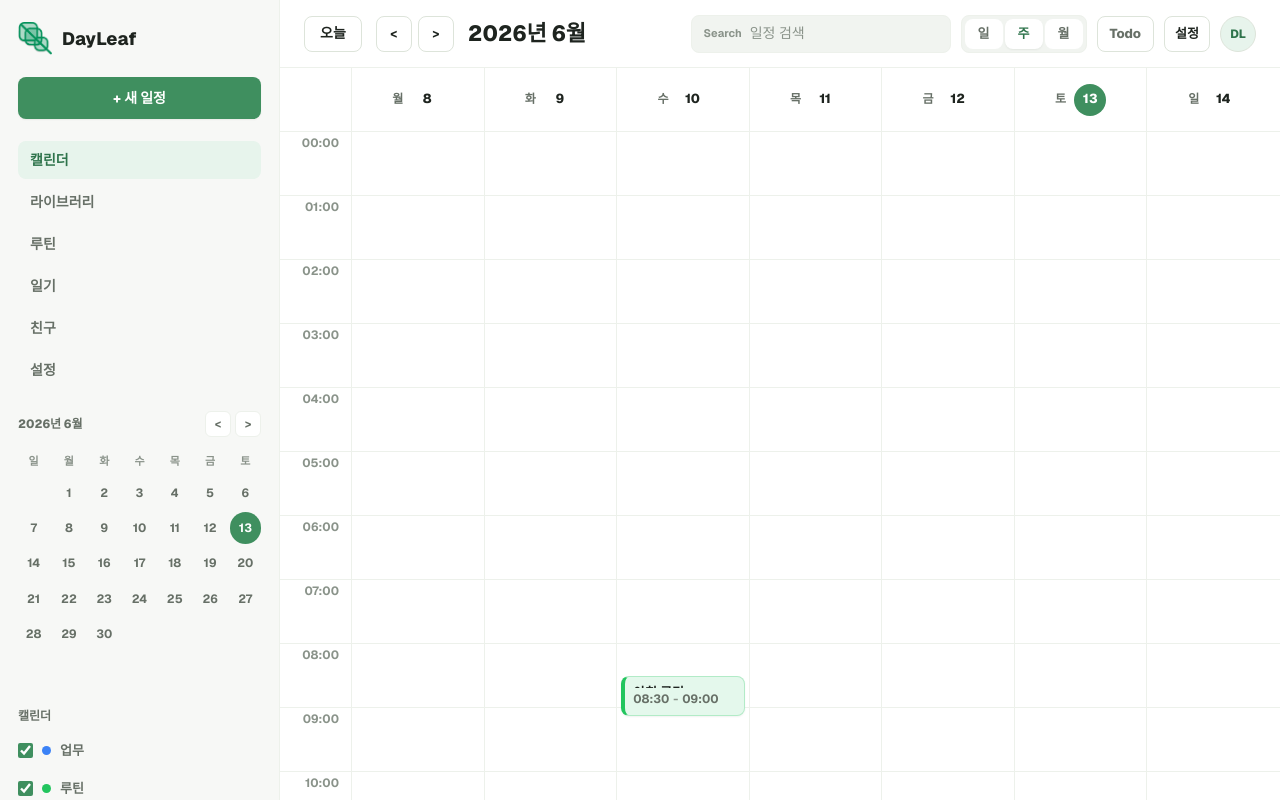
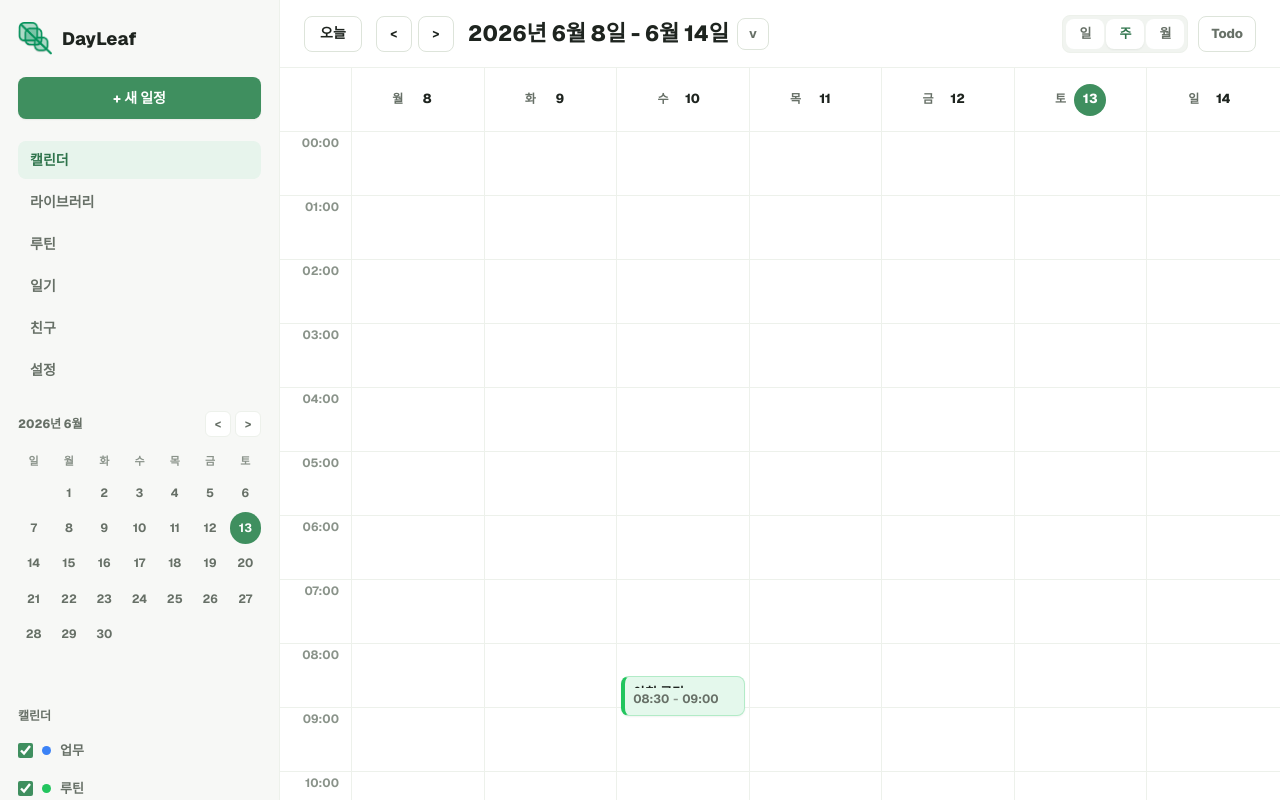
Before and after one commit to Dayleaf/Dayleaf-FE, a Next.js app: page /calendar/weekly in a window 1280 px wide. Shown: the top 800 px of the page. Built offline with nearby package versions, Linux system fonts and the light colour scheme.

Commit message:
✨feat(#4): 캘린더 날짜 이동 기능 개선

```diff
--- a/src/components/calendar/CalendarTopbar.tsx
+++ b/src/components/calendar/CalendarTopbar.tsx
@@ -1,6 +1,6 @@
 'use client'
 
-import { useMemo } from 'react'
+import { useMemo, useState } from 'react'
 import dayjs from 'dayjs'
 import Link from 'next/link'
 import { usePathname, useSearchParams } from 'next/navigation'
@@ -12,42 +12,240 @@ const views = [
   { label: '월', href: '/calendar/monthly' },
 ]
 
+function getView(pathname: string) {
+  if (pathname === '/calendar/weekly') {
+    return 'week'
+  }
+
+  if (pathname === '/calendar/monthly') {
+    return 'month'
+  }
+
+  return 'day'
+}
+
+function getPathDate(pathname: string) {
+  const [, date] = pathname.match(/^\/calendar\/(\d{4}-\d{2}-\d{2})$/) ?? []
+  return date
+}
+
+function getDateHref(pathname: string, date: string, isTodoOpen = false) {
+  const view = getView(pathname)
+  const params = new URLSearchParams({ date })
+
+  if (view === 'week' && isTodoOpen) {
+    params.set('todo', 'open')
+  }
+
+  if (view === 'week') {
+    return `/calendar/weekly?${params.toString()}`
+  }
+
+  if (view === 'month') {
+    return `/calendar/monthly?${params.toString()}`
+  }
+
+  return `/calendar?${params.toString()}`
+}
+
+function getViewHref(href: string, date: string) {
+  return `${href}?${new URLSearchParams({ date }).toString()}`
+}
+
+function getDatePickerDays(baseDate: dayjs.Dayjs) {
+  const start = baseDate.startOf('month').startOf('week')
+
+  return Array.from({ length: 42 }, (_, index) => start.add(index, 'day'))
+}
+
 export default function CalendarTopbar() {
   const pathname = usePathname()
   const searchParams = useSearchParams()
+  const view = getView(pathname)
   const isWeeklyView = pathname === '/calendar/weekly'
   const isTodoOpen = searchParams.get('todo') === 'open'
-  const todoHref = isTodoOpen ? '/calendar/weekly' : '/calendar/weekly?todo=open'
-  const currentMonthLabel = useMemo(() => dayjs().format('YYYY년 M월'), [])
+  const selectedDate = searchParams.get('date') ?? getPathDate(pathname) ?? dayjs().format('YYYY-MM-DD')
+  const [isDatePickerOpen, setIsDatePickerOpen] = useState(false)
+  const [datePickerMonthDraft, setDatePickerMonthDraft] = useState<string | null>(null)
+  const currentDate = useMemo(() => dayjs(selectedDate), [selectedDate])
+  const datePickerMonth = useMemo(
+    () => dayjs(datePickerMonthDraft ?? selectedDate).startOf('month'),
+    [datePickerMonthDraft, selectedDate],
+  )
+  const datePickerDays = useMemo(() => getDatePickerDays(datePickerMonth), [datePickerMonth])
+  const today = useMemo(() => dayjs().format('YYYY-MM-DD'), [])
+  const moveUnit = view === 'day' ? 'day' : view === 'week' ? 'week' : 'month'
+  const previousHref = getDateHref(
+    pathname,
+    currentDate.subtract(1, moveUnit).format('YYYY-MM-DD'),
+    isTodoOpen,
+  )
+  const nextHref = getDateHref(
+    pathname,
+    currentDate.add(1, moveUnit).format('YYYY-MM-DD'),
+    isTodoOpen,
+  )
+  const todayHref = getDateHref(pathname, today, isTodoOpen)
+  const todoParams = new URLSearchParams({ date: selectedDate })
+
+  if (!isTodoOpen) {
+    todoParams.set('todo', 'open')
+  }
+
+  const todoHref = isTodoOpen
+    ? `/calendar/weekly?${new URLSearchParams({ date: selectedDate }).toString()}`
+    : `/calendar/weekly?${todoParams.toString()}`
+  const currentLabel = useMemo(() => {
+    if (view === 'day') {
+      return currentDate.format('YYYY년 M월 D일')
+    }
+
+    if (view === 'week') {
+      const daysSinceMonday = currentDate.day() === 0 ? 6 : currentDate.day() - 1
+      const weekStart = currentDate.subtract(daysSinceMonday, 'day')
+      const weekEnd = weekStart.add(6, 'day')
+
+      return `${weekStart.format('YYYY년 M월 D일')} - ${weekEnd.format('M월 D일')}`
+    }
+
+    return currentDate.format('YYYY년 M월')
+  }, [currentDate, view])
+  const previousLabel =
+    view === 'day' ? '어제' : view === 'week' ? '지난주' : '지난달'
+  const nextLabel =
+    view === 'day' ? '내일' : view === 'week' ? '다음주' : '다음달'
+  const weekDays = ['일', '월', '화', '수', '목', '금', '토']
 
   return (
     <header className={styles.topbar}>
       <div className={styles.leftGroup}>
-        <button className={styles.todayButton} type="button">
+        <Link href={todayHref} className={styles.todayButton}>
           오늘
-        </button>
-        <div className={styles.monthControls} aria-label="월 이동">
-          <button className={styles.iconButton} type="button" aria-label="이전 달">
+        </Link>
+        <div className={styles.monthControls} aria-label="날짜 이동">
+          <Link className={styles.iconButton} href={previousHref} aria-label={previousLabel}>
             &lt;
-          </button>
-          <button className={styles.iconButton} type="button" aria-label="다음 달">
+          </Link>
+          <Link className={styles.iconButton} href={nextHref} aria-label={nextLabel}>
             &gt;
-          </button>
+          </Link>
         </div>
-        <h1 className={styles.currentMonth}>{currentMonthLabel}</h1>
+        <div className={styles.dateTitleGroup}>
+          <h1 className={styles.currentMonth}>{currentLabel}</h1>
+          <div className={styles.datePickerWrap}>
+            <button
+              className={`${styles.iconButton} ${styles.datePickerButton}`}
+              type="button"
+              aria-label="날짜 선택"
+              aria-expanded={isDatePickerOpen}
+              onClick={() => {
+                setDatePickerMonthDraft(null)
+                setIsDatePickerOpen((open) => !open)
+              }}
+            >
+              v
+            </button>
+            {isDatePickerOpen ? (
+              <div className={styles.datePickerPanel}>
+                <div className={styles.datePickerHeader}>
+                  <strong>{datePickerMonth.format('YYYY년 M월')}</strong>
+                  <div className={styles.datePickerNav}>
+                    <button
+                      className={styles.datePickerNavButton}
+                      type="button"
+                      aria-label="이전 해"
+                      onClick={() =>
+                        setDatePickerMonthDraft(
+                          datePickerMonth.subtract(1, 'year').format('YYYY-MM-DD'),
+                        )
+                      }
+                    >
+                      &lt;&lt;
+                    </button>
+                    <button
+                      className={styles.datePickerNavButton}
+                      type="button"
+                      aria-label="이전 달"
+                      onClick={() =>
+                        setDatePickerMonthDraft(
+                          datePickerMonth.subtract(1, 'month').format('YYYY-MM-DD'),
+                        )
+                      }
+                    >
+                      &lt;
+                    </button>
+                    <button
+                      className={styles.datePickerNavButton}
+                      type="button"
+                      aria-label="다음 달"
+                      onClick={() =>
+                        setDatePickerMonthDraft(
+                          datePickerMonth.add(1, 'month').format('YYYY-MM-DD'),
+                        )
+                      }
+                    >
+                      &gt;
+                    </button>
+                    <button
+                      className={styles.datePickerNavButton}
+                      type="button"
+                      aria-label="다음 해"
+                      onClick={() =>
+                        setDatePickerMonthDraft(
+                          datePickerMonth.add(1, 'year').format('YYYY-MM-DD'),
+                        )
+                      }
+                    >
+                      &gt;&gt;
+                    </button>
+                  </div>
+                </div>
+                <div className={styles.datePickerWeekDays}>
+                  {weekDays.map((day) => (
+                    <span key={day}>{day}</span>
+                  ))}
+                </div>
+                <div className={styles.datePickerCalendar}>
+                  {datePickerDays.map((date) => {
+                    const dateValue = date.format('YYYY-MM-DD')
+                    const isSelected = dateValue === selectedDate
+                    const isToday = dateValue === today
+                    const isOutsideMonth = !date.isSame(datePickerMonth, 'month')
+
+                    return (
+                      <Link
+                        key={dateValue}
+                        href={getDateHref(pathname, dateValue, isTodoOpen)}
+                        className={`${styles.datePickerDay} ${
+                          isSelected ? styles.selectedDatePickerDay : ''
+                        } ${isToday ? styles.todayDatePickerDay : ''} ${
+                          isOutsideMonth ? styles.outsideDatePickerDay : ''
+                        }`}
+                        onClick={() => {
+                          setDatePickerMonthDraft(null)
+                          setIsDatePickerOpen(false)
+                        }}
+                      >
+                        {date.format('D')}
+                      </Link>
+                    )
+                  })}
+                </div>
+              </div>
+            ) : null}
+          </div>
+        </div>
       </div>
 
       <div className={styles.rightGroup}>
-        <label className={styles.search}>
-          <span className={styles.searchIcon}>Search</span>
-          <input type="search" placeholder="일정 검색" aria-label="일정 검색" />
-        </label>
         <nav className={styles.viewSwitcher} aria-label="캘린더 보기">
           {views.map((view) => (
             <Link
               key={view.href}
-              href={view.href}
-              className={`${styles.viewLink} ${pathname === view.href ? styles.activeView : ''}`}
+              href={getViewHref(view.href, selectedDate)}
+              className={`${styles.viewLink} ${
+                getView(pathname) === getView(view.href) ? styles.activeView : ''
+              }`}
             >
               {view.label}
             </Link>
@@ -61,12 +259,6 @@ export default function CalendarTopbar() {
             Todo
           </Link>
         ) : null}
-        <button className={styles.iconButton} type="button" aria-label="설정">
-          설정
-        </button>
-        <button className={styles.avatarButton} type="button" aria-label="프로필">
-          DL
-        </button>
       </div>
     </header>
   )
--- a/src/components/calendar/calendarTopbar.module.css
+++ b/src/components/calendar/calendarTopbar.module.css
@@ -28,10 +28,12 @@
 
 .todayButton,
 .iconButton,
-.avatarButton,
 .viewLink,
 .todoButton {
   height: 36px;
+  display: inline-flex;
+  align-items: center;
+  justify-content: center;
   border: 1px solid var(--color-border);
   background: var(--color-surface);
   color: var(--color-text);
@@ -57,7 +59,6 @@
 
 .todayButton:hover,
 .iconButton:hover,
-.avatarButton:hover,
 .viewLink:hover {
   background: var(--color-hover);
   border-color: var(--color-brand);
@@ -65,6 +66,14 @@
 
 .monthControls {
   gap: 6px;
+}
+
+.dateTitleGroup {
+  position: relative;
+  display: flex;
+  align-items: center;
+  gap: var(--space-2);
+  min-width: 0;
 }
 
 .currentMonth {
@@ -76,37 +85,132 @@
   white-space: nowrap;
 }
 
-.search {
-  width: min(260px, 24vw);
-  height: 38px;
+.datePickerWrap {
+  position: relative;
   display: flex;
   align-items: center;
-  gap: 8px;
-  padding: 0 12px;
-  border: 1px solid var(--color-border-soft);
-  border-radius: var(--radius-md);
-  background: var(--color-surface-muted);
+}
+
+.datePickerButton {
+  width: 32px;
+  min-width: 32px;
+  height: 32px;
+  padding: 0;
   color: var(--color-text-muted);
 }
 
-.searchIcon {
-  font-size: 11px;
+.datePickerPanel {
+  position: absolute;
+  top: calc(100% + var(--space-2));
+  right: 0;
+  z-index: var(--z-modal);
+  width: 288px;
+  display: grid;
+  gap: var(--space-3);
+  padding: var(--space-4);
+  border: 1px solid var(--color-border);
+  border-radius: var(--radius-md);
+  background: var(--color-surface);
+  box-shadow: var(--shadow-popover);
+}
+
+.datePickerHeader {
+  display: flex;
+  align-items: center;
+  justify-content: space-between;
+}
+
+.datePickerHeader strong {
+  color: var(--color-text);
+  font-size: var(--font-size-base);
+  font-weight: 750;
+}
+
+.datePickerNav {
+  display: flex;
+  align-items: center;
+  gap: var(--space-1);
+}
+
+.datePickerNavButton {
+  min-width: 28px;
+  height: 30px;
+  padding: 0 var(--space-1);
+  display: inline-flex;
+  align-items: center;
+  justify-content: center;
+  border: 0;
+  border-radius: var(--radius-sm);
+  background: transparent;
+  color: var(--color-text-muted);
+  font-weight: 750;
+}
+
+.datePickerNavButton:hover {
+  background: var(--color-hover);
+  color: var(--color-text);
+}
+
+.datePickerWeekDays,
+.datePickerCalendar {
+  display: grid;
+  grid-template-columns: repeat(7, minmax(0, 1fr));
+}
+
+.datePickerWeekDays {
+  color: var(--color-text-muted);
+  font-size: var(--font-size-xs);
+  font-weight: 750;
+  text-align: center;
+}
+
+.datePickerWeekDays span {
+  display: grid;
+  place-items: center;
+  height: 28px;
+}
+
+.datePickerCalendar {
+  row-gap: var(--space-1);
+}
+
+.datePickerDay {
+  width: 32px;
+  height: 32px;
+  display: grid;
+  place-self: center;
+  place-items: center;
+  border: 1px solid transparent;
+  border-radius: var(--radius-sm);
+  color: var(--color-text);
+  font-size: var(--font-size-sm);
   font-weight: 650;
+}
+
+.datePickerDay:hover {
+  border-color: var(--color-brand);
+  background: var(--color-hover);
+  color: var(--color-brand-strong);
+}
+
+.outsideDatePickerDay {
   color: var(--color-text-subtle);
 }
 
-.search input {
-  width: 100%;
-  min-width: 64px;
-  border: 0;
-  outline: 0;
-  background: transparent;
-  color: var(--color-text);
-  font-size: 14px;
+.todayDatePickerDay {
+  border-color: var(--color-brand);
+  color: var(--color-brand-strong);
 }
 
-.search input::placeholder {
-  color: var(--color-text-subtle);
+.selectedDatePickerDay {
+  border-color: var(--color-brand);
+  background: var(--color-brand);
+  color: var(--color-surface);
+}
+
+.selectedDatePickerDay:hover {
+  background: var(--color-brand-strong);
+  color: var(--color-surface);
 }
 
 .viewSwitcher {
@@ -150,22 +254,6 @@
   color: var(--color-brand-strong);
 }
 
-.avatarButton {
-  width: 36px;
-  padding: 0;
-  border-radius: 50%;
-  background: var(--color-brand-soft);
-  color: var(--color-brand-strong);
-  font-size: 12px;
-  font-weight: 800;
-}
-
-@media (max-width: 1040px) {
-  .search {
-    display: none;
-  }
-}
-
 @media (max-width: 760px) {
   .topbar {
     height: auto;
--- a/src/components/calendar/monthly/MonthlyCalendar.tsx
+++ b/src/components/calendar/monthly/MonthlyCalendar.tsx
@@ -2,6 +2,7 @@
 
 import { useMemo, useState } from 'react'
 import dayjs from 'dayjs'
+import { useSearchParams } from 'next/navigation'
 import { calendarCategories, getCategoryColor, getMonthDays } from '@/lib/calendar'
 import { useCalendarStore } from '@/stores/calendarStore'
 import type { CalendarDay, CalendarEvent, CalendarEventDraft } from '@/types/calendar'
@@ -15,13 +16,17 @@ type ModalState =
   | null
 
 export default function MonthlyCalendar() {
+  const searchParams = useSearchParams()
   const events = useCalendarStore((state) => state.events)
   const addEvent = useCalendarStore((state) => state.addEvent)
   const updateEvent = useCalendarStore((state) => state.updateEvent)
   const deleteEvent = useCalendarStore((state) => state.deleteEvent)
   const [modalState, setModalState] = useState<ModalState>(null)
 
-  const selectedMonth = useMemo(() => dayjs().format('YYYY-MM-DD'), [])
+  const selectedMonth = useMemo(
+    () => searchParams.get('date') ?? dayjs().format('YYYY-MM-DD'),
+    [searchParams],
+  )
   const days = useMemo(() => getMonthDays(selectedMonth), [selectedMonth])
   const eventsByDate = useMemo(() => {
     return events.reduce<Record<string, CalendarEvent[]>>((groupedEvents, event) => {
--- a/src/components/calendar/weekly/WeeklyCalendar.tsx
+++ b/src/components/calendar/weekly/WeeklyCalendar.tsx
@@ -44,7 +44,10 @@ export default function WeeklyCalendar() {
   const [modalState, setModalState] = useState<ModalState>(null)
   const [selection, setSelection] = useState<SelectionState | null>(null)
 
-  const selectedWeek = useMemo(() => dayjs().format('YYYY-MM-DD'), [])
+  const selectedWeek = useMemo(
+    () => searchParams.get('date') ?? dayjs().format('YYYY-MM-DD'),
+    [searchParams],
+  )
   const days = useMemo(() => getWeekDays(selectedWeek), [selectedWeek])
   const timeSlots = useMemo(() => getTimeSlots(), [])
   const eventsByDate = useMemo(() => {
```
Also changed, not shown: src/app/calendar/monthly/page.tsx (+6 -1 lines), src/app/calendar/page.tsx (+8 -2 lines).
